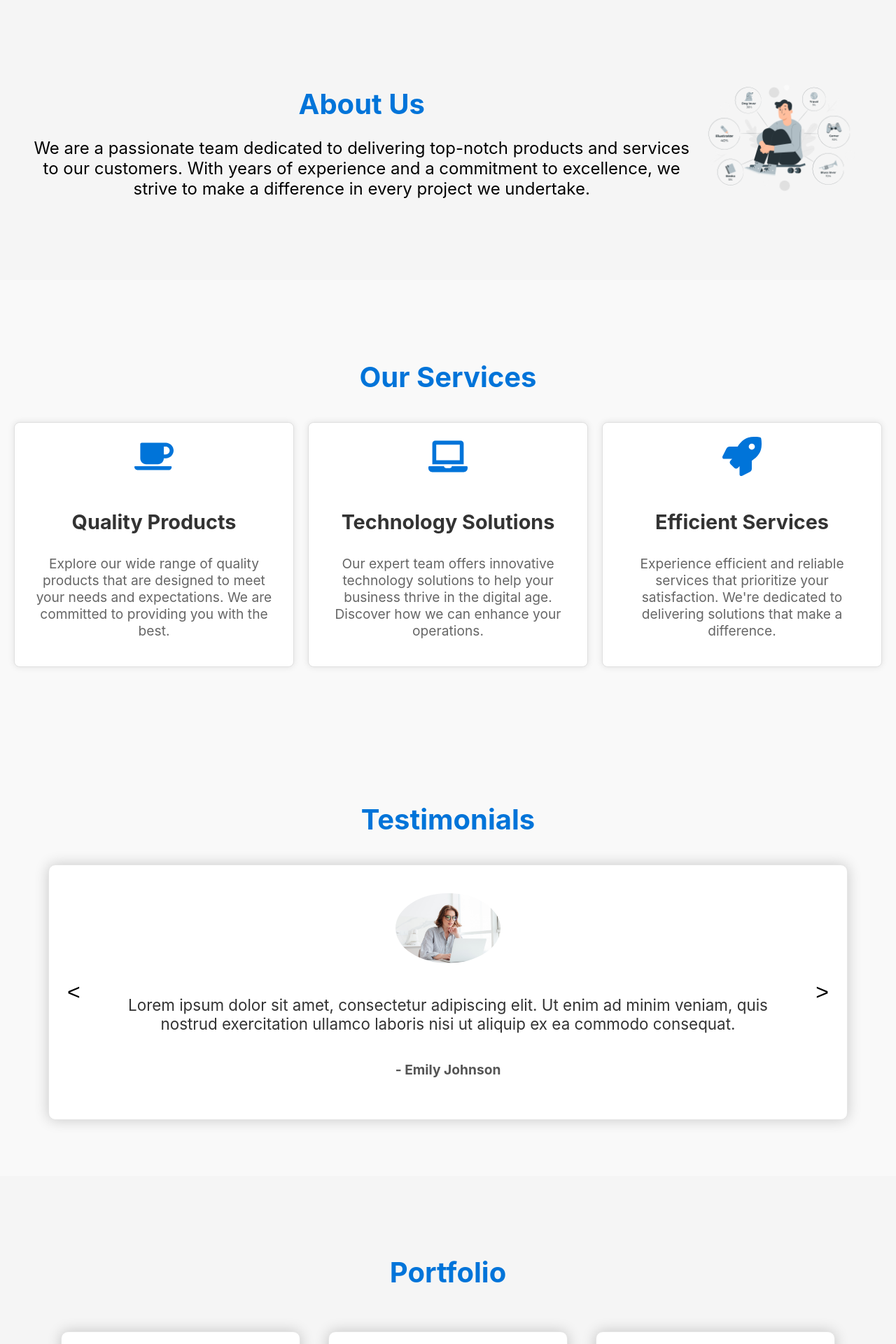
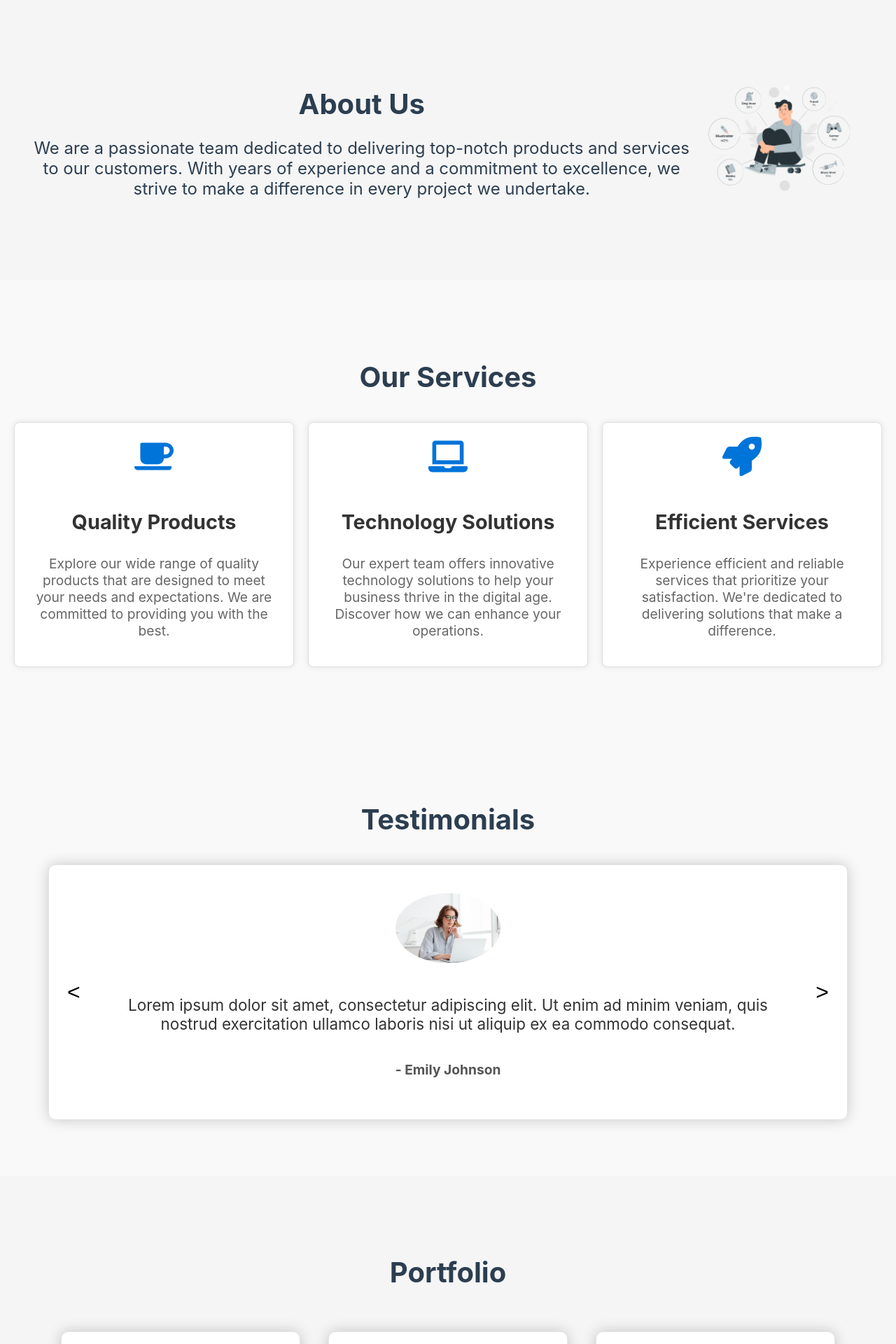
Before and after one commit to hr-sobuj/react-landing-page, a React (Create React App) app: page / in a window 1280 px wide. Shown: the part 700-2620 px from the top of the page at 70% size. Built offline with nearby package versions, Linux system fonts and the light colour scheme.

Commit message:
refactor

```diff
--- a/src/components/Footer/Footer.jsx
+++ b/src/components/Footer/Footer.jsx
@@ -6,7 +6,7 @@
 function Footer() {
   return (
     <footer className={styles.footer}>
-      <div className={styles.container}>
+      <div className="container">
         <div className={styles.footerContent}>
           <div className={styles.footerSection}>
             <h3 className={styles.footerTitle}>Contact Us</h3>
--- a/src/styles/Footer.module.css
+++ b/src/styles/Footer.module.css
@@ -11,14 +11,6 @@
   color: #fff;
   padding: 50px 30px;
   text-align: center;
-}
-
-/* Footer container */
-.container {
-  max-width: 1200px;
-  margin: 0 auto;
-  display: flex;
-  justify-content: space-between;
 }
 
 /* Footer content layout */
@@ -39,6 +31,7 @@
 .footerTitle {
   font-size: 1.5rem;
   margin-bottom: 20px;
+  color: #fff;
 }
 
 /* Footer information style */
--- a/src/styles/Home/AboutSection.module.css
+++ b/src/styles/Home/AboutSection.module.css
@@ -25,7 +25,7 @@
 /* Styling for the main title */
 .aboutUsTitle {
   font-size: 2.5rem;
-  color: #0074d9;
+  color: var(--primary-color);
   font-weight: bold;
   margin-bottom: 20px;
   transition: color 0.3s;
--- a/src/styles/Home/Blog.module.css
+++ b/src/styles/Home/Blog.module.css
@@ -15,7 +15,7 @@
 /* Styling for the title */
 .blogTitle {
   font-size: 2.5rem;
-  color: #0074d9;
+  color: var(--primary-color);
   font-weight: bold;
   margin-bottom: 40px;
   transition: color 0.3s;
--- a/src/styles/Home/FAQ.module.css
+++ b/src/styles/Home/FAQ.module.css
@@ -14,7 +14,7 @@
 /* Styling for the title */
 .faqTitle {
   font-size: 2.5rem;
-  color: #0074d9;
+  color: var(--primary-color);
   font-weight: bold;
   margin-bottom: 40px;
   transition: color 0.3s;
--- a/src/styles/Home/HeroSection.module.css
+++ b/src/styles/Home/HeroSection.module.css
@@ -29,6 +29,7 @@
   font-size: 3.5rem;
   margin-bottom: 20px;
   font-weight: bold;
+  color: #fff;
 }
 
 /* Styling for the sub-headline */
@@ -36,6 +37,7 @@
   font-size: 1.8rem;
   margin-bottom: 20px;
   font-style: italic;
+  color: #fff;
 }
 
 /* Styling for the call-to-action button */
--- a/src/styles/Home/Newsletter.module.css
+++ b/src/styles/Home/Newsletter.module.css
@@ -18,12 +18,14 @@
   font-size: 2.5rem;
   font-weight: bold;
   margin-bottom: 20px;
+  color: #fff;
 }
 
 /* Styling for the description */
 .newsletterDescription {
   font-size: 1.3rem;
   margin-bottom: 30px;
+  color: #fff;
 }
 
 /* Newsletter container */
--- a/src/styles/Home/Portfolio.module.css
+++ b/src/styles/Home/Portfolio.module.css
@@ -15,7 +15,7 @@
 /* Styling for the title */
 .portfolioTitle {
   font-size: 2.5rem;
-  color: #0074d9;
+  color: var(--primary-color);
   font-weight: bold;
   margin-bottom: 40px;
   transition: color 0.3s;
--- a/src/styles/Home/Services.module.css
+++ b/src/styles/Home/Services.module.css
@@ -15,7 +15,7 @@
 /* Styling for the title */
 .serviceTitle {
   font-size: 2.5rem;
-  color: #0074d9;
+  color: var(--primary-color);
   font-weight: bold;
   margin-bottom: 40px;
 }
--- a/src/styles/Home/Testimonials.module.css
+++ b/src/styles/Home/Testimonials.module.css
@@ -15,7 +15,7 @@
 /* Styling for the title */
 .testimonialsTitle {
   font-size: 2.5rem;
-  color: #0074d9;
+  color: var(--primary-color);
   font-weight: bold;
   margin-bottom: 40px;
 }
--- a/src/styles/global.css
+++ b/src/styles/global.css
@@ -8,6 +8,18 @@
 :root {
   --primary-color: #2c3e50;
   --secondary-color: #142536;
+}
+
+h1,
+h2,
+h3,
+h4,
+h5,
+h6,
+p,
+a,
+span {
+  color: var(--primary-color);
 }
 
 /* Default container class */
```
